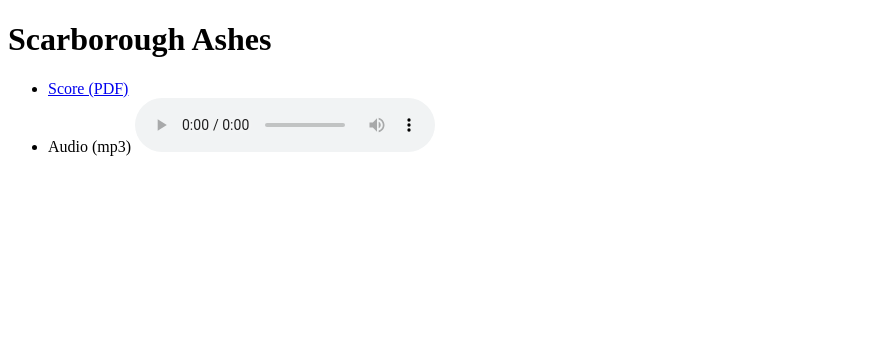
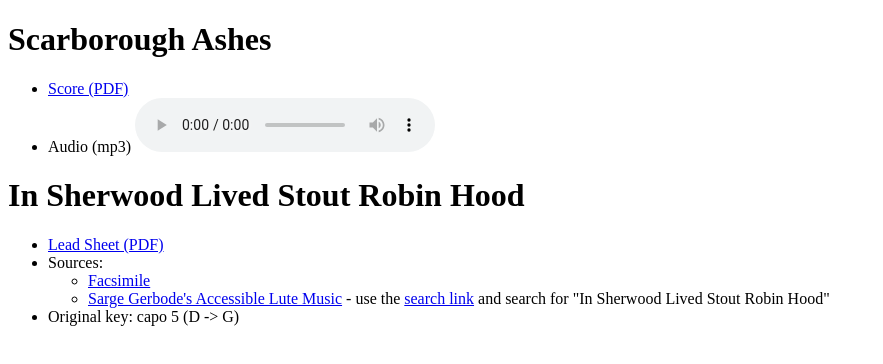
Before and after one commit to ztucker4/sca-music, a plain HTML site: page index.html in a window 1280 px wide. Shown: the whole page, without its empty margins (0-883 px from the left). Drawn offline with Linux system fonts and the light colour scheme.

Commit message:
add 1st version of Jones' Robin Hood

```diff
--- a/index.html
+++ b/index.html
@@ -7,7 +7,7 @@
 </head>
 <body>
 
-    <div class="header">
+    <div>
         <h1>Scarborough Ashes</h1>
         <ul>
           <li><a href="Scarborough Ashes/scarbourough_ashes.pdf">Score (PDF)</a></li>
@@ -17,6 +17,16 @@
             </audio>
           </li>
         </ul>
+        <h1>In Sherwood Lived Stout Robin Hood</h1>
+        <ul>
+          <li><a href="In Sherwood Lived Stout Robin Hood/In_Sherwood_Lived_Stout_Robin_Hood.pdf">Lead Sheet (PDF)</a></li>
+          <li>Sources:
+            <ul>
+                <li><a href="http://www.shipbrook.net/jeff/bookshelf/details.html?bookid=43">Facsimile</a></li>
+                <li><a href="https://www.lutemusic.org/">Sarge Gerbode's Accessible Lute Music</a> - use the <a href="https://keliris.dev/lute-search">search link</a> and search for "In Sherwood Lived Stout Robin Hood"</li>
+            </ul></li>
+          <li>Original key: capo 5 (D -> G)</li>
+        </ul>
     </div>
 
 </body>
```
Also changed, not shown: 2 other files.
